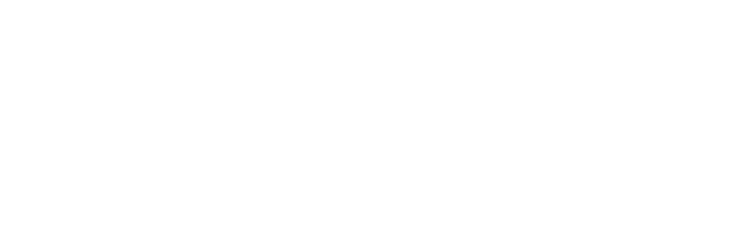
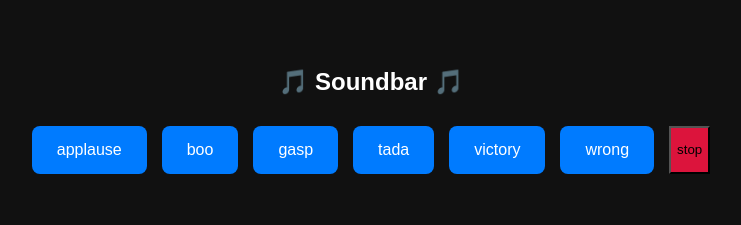
Before and after one commit to acciojob/Soundbar-Adi4024, a website: page main.html in a window 1280 px wide. Shown: the whole page, without its empty margins (269-1010 px from the left). Drawn offline with Linux system fonts and the light colour scheme.

Commit message:
created a submission

```diff
--- a/main.html
+++ b/main.html
@@ -1,16 +1,17 @@
 <!DOCTYPE html>
+<html lang="en">
+<head>
+  <meta charset="UTF-8">
+  <meta name="viewport" content="width=device-width, initial-scale=1.0">
+  <title>Soundbar</title>
+  <link rel="stylesheet" href="styles.css">
+</head>
+<body>
+  <h2>🎵 Soundbar 🎵</h2>
 
-<html>
+  <!-- Section with buttons -->
+  <div id="buttons"></div>
 
-<head>
-	<link rel="stylesheet" href="styles.css">
-</head>
-
-<body>
-	<!-- the entire body must be written by student -->
-    <script type="text/javascript" src="./script.js">
-</script>
-
+  <script type="text/javascript" src="script.js"></script>
 </body>
-
 </html>
--- a/script.js
+++ b/script.js
@@ -1 +1,44 @@
-//your JS code here. If required.
+const sounds = ['applause', 'boo', 'gasp', 'tada', 'victory', 'wrong'];
+
+const buttons = document.getElementById('buttons');
+
+// Build a play button for each sound
+sounds.forEach((sound) => {
+  // hidden audio element
+  const audio = document.createElement('audio');
+  audio.id = sound;
+  audio.src = `./sounds/${sound}.mp3;`
+  audio.preload = 'auto';
+  document.body.appendChild(audio);
+
+  // visible button
+  const btn = document.createElement('button');
+  btn.className = 'btn';
+  btn.textContent = sound;
+
+  btn.addEventListener('click', () => {
+    stopSounds();
+    const el = document.getElementById(sound);
+    el.currentTime = 0;
+    const p = el.play();
+  });
+
+  buttons.appendChild(btn);
+});
+
+// Stop button (DO NOT give it .btn so tests count 6 .btn only)
+const stopBtn = document.createElement('button');
+stopBtn.className = 'stop';
+stopBtn.textContent = 'stop';
+stopBtn.addEventListener('click', stopSounds);
+buttons.appendChild(stopBtn);
+
+// Pause & reset all
+function stopSounds() {
+  sounds.forEach((sound) => {
+    const el = document.getElementById(sound);
+    if (!el) return;
+    el.pause();
+    el.currentTime = 0;
+  });
+}
--- a/styles.css
+++ b/styles.css
@@ -1 +1,38 @@
-/*  your css code here. If applicable */
+body {
+  font-family: Arial, sans-serif;
+  text-align: center;
+  background: #111;
+  color: #fff;
+  padding: 40px;
+}
+
+#buttons {
+  display: flex;
+  justify-content: center;
+  flex-wrap: wrap;
+  gap: 15px;
+  margin-top: 30px;
+}
+
+.btn {
+  background: #007bff;
+  color: white;
+  border: none;
+  padding: 15px 25px;
+  border-radius: 8px;
+  cursor: pointer;
+  font-size: 16px;
+  transition: background 0.3s;
+}
+
+.btn:hover {
+  background: #0056b3;
+}
+
+.stop {
+  background: crimson;
+}
+
+.stop:hover {
+  background: darkred;
+}
```
